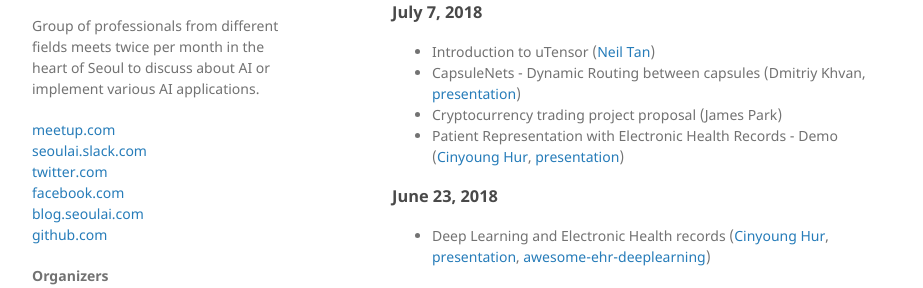
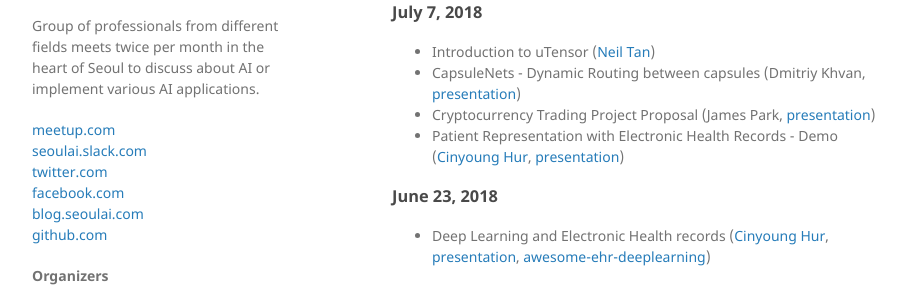
Before and after one commit to martinkersner/seoul-artificial-intelligence-meetup, a Jekyll site: the page built from docs/index.md, in a window 1280 px wide and 900 px high, scrolled down 1514 px. Shown: the part 155-443 px from the top of the window, without its empty margins (178-1101 px from the left). Built offline with Jekyll 4.4.1, drawn with Linux system fonts in a browser that asks for light colours.

Commit message:
James Park - cryptocurrency project proposal project pdf

```diff
--- a/docs/index.md
+++ b/docs/index.md
@@ -82,7 +82,7 @@ FREE
 ### July 7, 2018
 * Introduction to uTensor ([Neil Tan](https://www.linkedin.com/in/neil-tan))
 * CapsuleNets - Dynamic Routing between capsules (Dmitriy Khvan, [presentation](presentations/CapsuleNets.pdf))
-* Cryptocurrency trading project proposal (James Park)
+* Cryptocurrency Trading Project Proposal (James Park, [presentation](presentations/Cryptocurrency_Trading_Project_Proposal.pdf))
 * Patient Representation with Electronic Health Records - Demo ([Cinyoung Hur](members/cinyoung), [presentation](presentations/Patient_Representation_Demo.pdf))
 
 ### June 23, 2018
```
Also changed, not shown: 1 other file.
